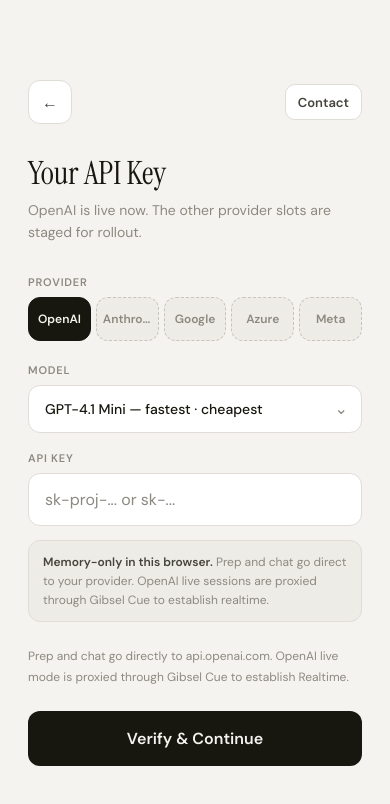
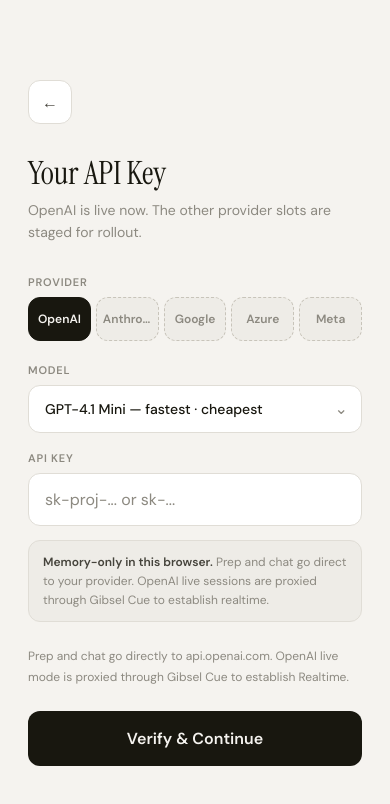
Before and after one commit to Arman-Nassiri/earpiece-coach, a website: page index.html in a window 390 px wide. Both pictures are taken after a click on the button "Get started". Drawn offline with Linux system fonts and the light colour scheme.

Commit message:
Remove contact buttons from app chrome

```diff
--- a/app.js
+++ b/app.js
@@ -633,14 +633,6 @@ document.getElementById('modalOverlay').addEventListener('click', e => {
   if (e.target === document.getElementById('modalOverlay')) closeModal();
 });
 
-function openContact(event) {
-  const ua = navigator.userAgent || '';
-  const isMobile = /Android|iPhone|iPad|iPod/i.test(ua);
-  if (isMobile) return;
-  event.preventDefault();
-  window.open('https://mail.google.com/mail/?view=cm&fs=1&tf=1&to=gibselcue@gmail.com', '_blank', 'noopener');
-}
-
 // ─────────────────────────────────────────────────────────────────────────────
 // NAVIGATION
 // ─────────────────────────────────────────────────────────────────────────────
--- a/index.html
+++ b/index.html
@@ -44,7 +44,6 @@
     </div>
     <div class="launch-actions">
       <button class="btn" onclick="go('s-key')">Get started</button>
-      <a class="icon-btn contact-btn" href="mailto:gibselcue@gmail.com" onclick="openContact(event)" title="Contact us">Contact</a>
       <button class="icon-btn" id="themeBtnLaunch" onclick="toggleTheme()">&#9788;</button>
     </div>
     <div class="launch-theme-row" style="display:none;"></div>
@@ -56,7 +55,6 @@
   <div class="key-inner">
     <div class="key-back-row">
       <div class="key-back" onclick="go('s-launch')">&#8592;</div>
-      <a class="icon-btn contact-btn" href="mailto:gibselcue@gmail.com" onclick="openContact(event)" title="Contact us">Contact</a>
     </div>
     <div class="key-top">
       <div class="key-title">Your API Key</div>
@@ -119,7 +117,6 @@
       <div class="home-sub">What are you walking into?</div>
     </div>
     <div class="home-sidebar-actions">
-      <a class="icon-btn contact-btn" href="mailto:gibselcue@gmail.com" onclick="openContact(event)" title="Contact us">Contact</a>
       <button class="icon-btn" id="themeBtn" onclick="toggleTheme()">&#9788;</button>
       <button class="icon-btn" onclick="changeKey()" title="Change API key">&#8644;</button>
       <button class="icon-btn" onclick="goChat()" title="AI Chat" id="chatIconBtn">
@@ -147,7 +144,6 @@
     <button class="nav-back" onclick="go('s-home')" style="margin-bottom:24px;align-self:flex-start;">&#8592;</button>
     <div class="nav-title" id="prepTitleSidebar">—</div>
     <div class="nav-chip" style="margin-top:8px;align-self:flex-start;">Prep</div>
-    <a class="icon-btn contact-btn" href="mailto:gibselcue@gmail.com" onclick="openContact(event)" title="Contact us" style="margin-top:auto;">Contact</a>
   </div>
 
   <!-- Mobile nav bar -->
@@ -155,7 +151,6 @@
     <button class="nav-back" onclick="go('s-home')">&#8592;</button>
     <div class="nav-title" id="prepTitle">—</div>
     <div class="nav-chip">Prep</div>
-    <a class="icon-btn contact-btn" href="mailto:gibselcue@gmail.com" onclick="openContact(event)" title="Contact us">Contact</a>
   </div>
 
   <div class="prep-main">
@@ -184,7 +179,6 @@
       <div class="practice-difficulty practice-difficulty-sidebar" id="practiceDifficultySidebar"></div>
     </div>
     <button class="end-btn practice-reset-btn" onclick="resetPractice(true)">Start over</button>
-    <a class="icon-btn contact-btn" href="mailto:gibselcue@gmail.com" onclick="openContact(event)" title="Contact us" style="width:fit-content;">Contact</a>
   </div>
 
   <div class="practice-nav" id="practiceNav">
@@ -219,7 +213,6 @@
           <div class="practice-label">Difficulty</div>
           <div class="practice-hint" id="practiceHint">The AI plays your counterparty. Keep it tight and negotiate.</div>
         </div>
-        <a class="icon-btn contact-btn practice-contact-mobile" href="mailto:gibselcue@gmail.com" onclick="openContact(event)" title="Contact us">Contact</a>
       </div>
       <div class="practice-difficulty" id="practiceDifficultyChips"></div>
     </div>
@@ -257,7 +250,6 @@
     </div>
     <div class="practice-hint" id="practiceVoiceHint">Neutral: professional and commercially disciplined.</div>
     <div class="practice-voice-sidebar-meta" id="practiceVoiceFootnote">—</div>
-    <a class="icon-btn contact-btn" href="mailto:gibselcue@gmail.com" onclick="openContact(event)" title="Contact us" style="width:fit-content;">Contact</a>
     <button class="end-btn practice-reset-btn" id="practiceVoiceEndBtn" onclick="confirmEnd(this)">End &amp; Analyze</button>
   </div>
 
@@ -316,7 +308,6 @@
     <div class="nav-title" id="practiceReviewTitle">—</div>
     <div class="nav-chip" id="practiceReviewSubtitle">Practice Review</div>
     <div class="practice-review-footer-note" id="practiceReviewFootnote">—</div>
-    <a class="icon-btn contact-btn" href="mailto:gibselcue@gmail.com" onclick="openContact(event)" title="Contact us" style="margin-top:16px; width:fit-content;">Contact</a>
   </div>
 
   <div class="nav-bar">
@@ -377,7 +368,6 @@
         <span class="ear-toggle-label" id="earBtnSidebarLabel">Earpiece on</span>
       </button>
     </div>
-    <a class="icon-btn contact-btn" href="mailto:gibselcue@gmail.com" onclick="openContact(event)" title="Contact us">Contact</a>
     <button class="end-btn" id="endBtnSidebar" onclick="confirmEnd(this)">End session</button>
   </div>
 
@@ -385,7 +375,6 @@
   <div class="live-nav">
     <div class="live-pill"><div class="live-dot"></div><div class="live-pill-text">Live</div></div>
     <div class="live-scene-name" id="liveScene">—</div>
-    <a class="icon-btn contact-btn" href="mailto:gibselcue@gmail.com" onclick="openContact(event)" title="Contact us">Contact</a>
     <button class="ear-toggle-nav" id="earBtnNav" onclick="toggleEar()" title="Toggle earpiece">
         <svg width="15" height="15" viewBox="0 0 15 15" fill="none" xmlns="http://www.w3.org/2000/svg">
           <circle cx="7.5" cy="7.5" r="2.5" fill="currentColor"/>
@@ -461,7 +450,6 @@
       </button>
     </div>
     <div class="chat-sidebar-footer" id="chatSidebarFooter">—</div>
-    <a class="icon-btn contact-btn" href="mailto:gibselcue@gmail.com" onclick="openContact(event)" title="Contact us" style="margin-top:16px; width:fit-content;">Contact</a>
   </div>
 
   <!-- Mobile nav -->
@@ -469,7 +457,6 @@
     <button class="nav-back" id="chatBackBtn" onclick="chatBack()">&#8592;</button>
     <div class="nav-title" id="chatNavTitle">AI Chat</div>
     <div class="nav-chip" id="chatNavChip" style="visibility:hidden;">Chat</div>
-    <a class="icon-btn contact-btn" href="mailto:gibselcue@gmail.com" onclick="openContact(event)" title="Contact us">Contact</a>
   </div>
 
   <!-- Bot select (mobile only shows this first) -->
--- a/styles.css
+++ b/styles.css
@@ -126,13 +126,6 @@ html, body {
 }
 .icon-btn:active { transform: scale(0.9); background: var(--bg2); }
 .icon-btn:hover { background: var(--bg2); }
-.contact-btn {
-  text-decoration: none;
-  padding: 0 12px;
-  width: auto;
-  min-width: 44px;
-  color: var(--text2);
-}
 
 /* ── MODAL SHEET ── */
 .modal-overlay {
@@ -256,7 +249,7 @@ html, body {
   padding: var(--top-safe-gap) 28px calc(var(--sab) + 44px);
   display: flex; flex-direction: column; flex: 1;
 }
-.key-back-row { display: flex; align-items: center; justify-content: space-between; gap: 10px; margin-bottom: 28px; }
+.key-back-row { display: flex; align-items: center; justify-content: flex-start; gap: 10px; margin-bottom: 28px; }
 .key-back {
   min-width: 44px; min-height: 44px; border-radius: 12px;
   background: var(--surface); border: 1.5px solid var(--border);
@@ -988,13 +981,6 @@ html, body {
   color: var(--text3);
   line-height: 1.6;
   margin-top: 6px;
-}
-.practice-contact-mobile {
-  display: inline-flex;
-  flex-shrink: 0;
-}
-@media (min-width: 768px) {
-  .practice-contact-mobile { display: none; }
 }
 .practice-mode-row {
   display: flex;
@@ -1166,9 +1152,6 @@ html, body {
     flex-direction: column;
     align-items: stretch;
   }
-  .practice-contact-mobile {
-    width: fit-content;
-  }
   .practice-thread-card,
   .practice-compose-card,
   .practice-control-card {
@@ -1730,7 +1713,7 @@ html, body {
   }
   .live-nav {
     display: grid;
-    grid-template-columns: auto minmax(0, 1fr) auto auto;
+    grid-template-columns: auto minmax(0, 1fr) auto;
     align-items: start;
     row-gap: 10px;
   }
@@ -1739,22 +1722,17 @@ html, body {
     grid-row: 1;
   }
   .live-nav .live-scene-name {
-    grid-column: 2 / 5;
+    grid-column: 2 / 4;
     grid-row: 1;
     align-self: center;
   }
-  .live-nav .contact-btn {
+  .live-nav .ear-toggle-nav {
     grid-column: 2;
     grid-row: 2;
     justify-self: start;
   }
-  .live-nav .ear-toggle-nav {
+  .live-nav .end-btn {
     grid-column: 3;
-    grid-row: 2;
-    justify-self: end;
-  }
-  .live-nav .end-btn {
-    grid-column: 4;
     grid-row: 2;
     justify-self: end;
     padding-left: 14px;
```
